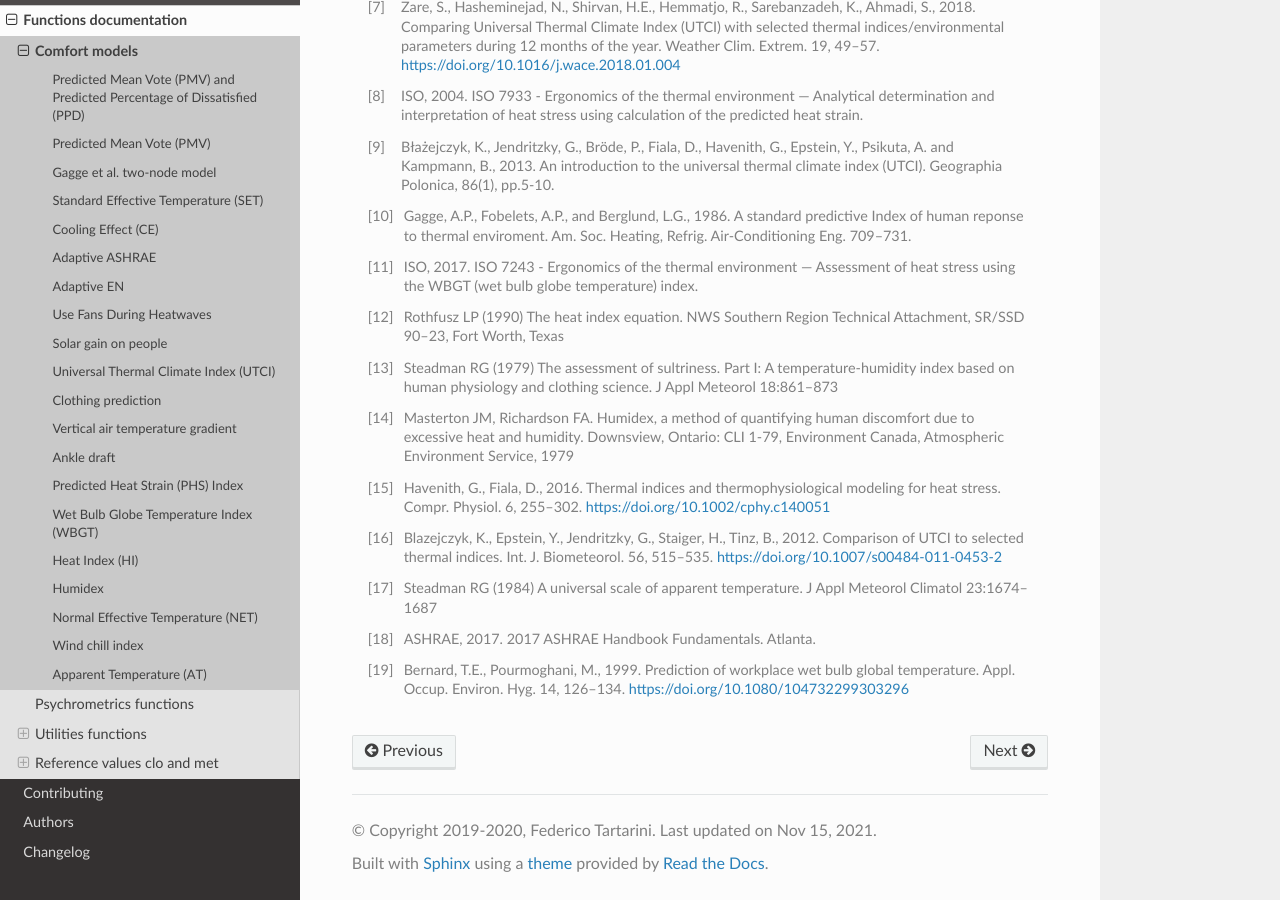
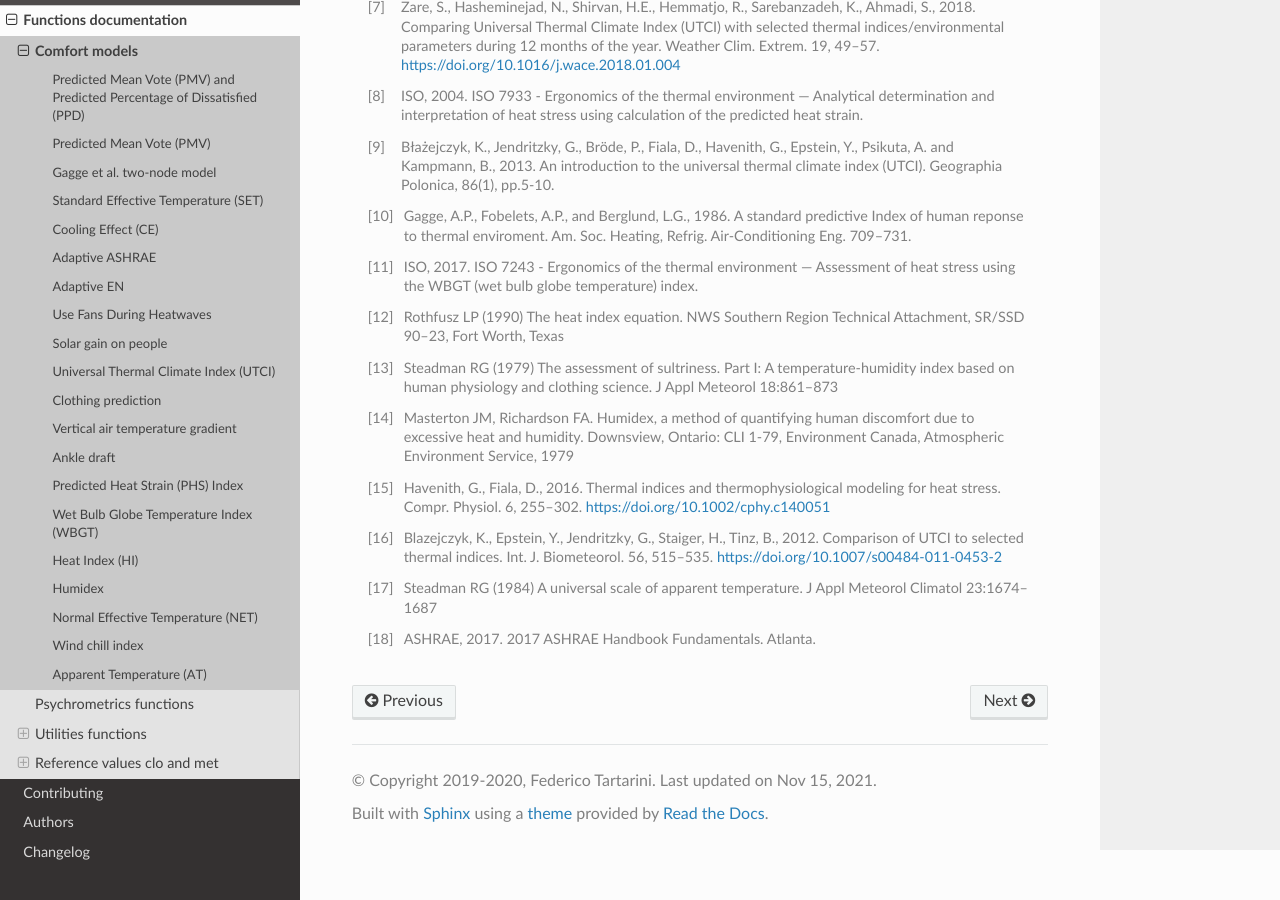
Before and after one commit to CenterForTheBuiltEnvironment/pythermalcomfort, a Sphinx documentation site: the page built from docs/reference/pythermalcomfort.rst, in a window 1280 px wide and 900 px high, scrolled down 6636 px. Built offline with Sphinx 7.4.7 and the Read the Docs theme 2.0.0, drawn with Linux system fonts in a browser that asks for light colours; pages that are not in the unit, such as notebooks, are missing from menus.

Commit message:
docs: fixing documentation

```diff
--- a/docs/reference/pythermalcomfort.rst
+++ b/docs/reference/pythermalcomfort.rst
@@ -214,4 +214,3 @@ Insulation of individual garments, [clo]
 .. [16] Blazejczyk, K., Epstein, Y., Jendritzky, G., Staiger, H., Tinz, B., 2012. Comparison of UTCI to selected thermal indices. Int. J. Biometeorol. 56, 515–535. https://doi.org/10.1007/s00484-011-0453-2
 .. [17] Steadman RG (1984) A universal scale of apparent temperature. J Appl Meteorol Climatol 23:1674–1687
 .. [18] ASHRAE, 2017. 2017 ASHRAE Handbook Fundamentals. Atlanta.
-.. [19] Bernard, T.E., Pourmoghani, M., 1999. Prediction of workplace wet bulb global temperature. Appl. Occup. Environ. Hyg. 14, 126–134. https://doi.org/10.1080/104732299303296
```
Also changed, not shown: README.rst (+0 -8 lines), 1 other file.
